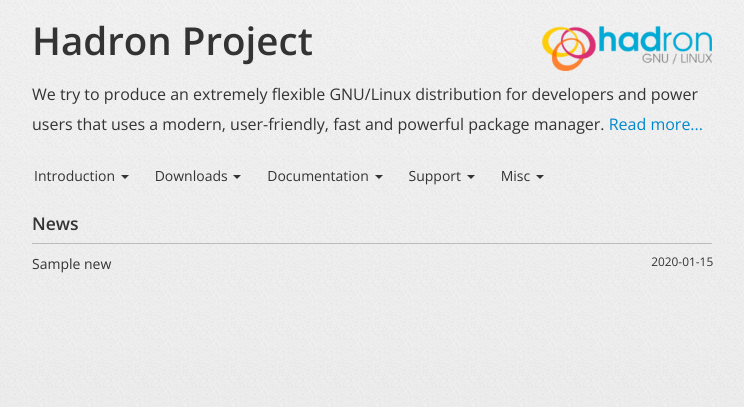
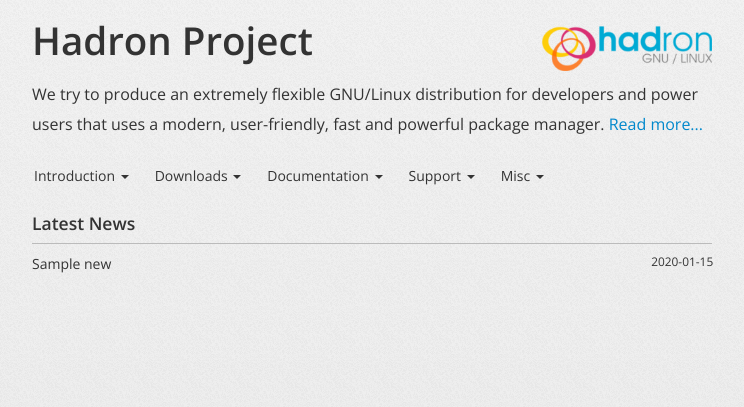
Before and after one commit to hadronproject/HadronWeb, a Django app: template templates/frontend/index.html in a window 1280 px wide. Shown: the top 407 px of the page, without its empty margins (268-1012 px from the left). Run offline with Django 3.2, Linux system fonts and the light colour scheme; the template is opened without the code that fills it: most values are stand-ins (such as "Sample title", 1, 10 or a date in 2020).

Commit message:
if there are no news, write a message instead of that

```diff
--- a/templates/frontend/index.html
+++ b/templates/frontend/index.html
@@ -4,7 +4,8 @@
 {% endblock %}
 {% block content %}
     <div class="news-area">
-        <h4 class="header">News</h4>
+        <h4 class="header">Latest News</h4>
+        {% if news_objects %}
             {% for news in news_objects %}
                 <div class="news-item">
                     <h4 class="title"><a  href="#"> {{ news.title }} </a></h4>
@@ -19,5 +20,8 @@
             {% if read_more %}
                 <a class="read-more" href="/news">Read more news</a>
             {% endif %}
+        {% else %}
+            <h5>No news found</h5>
+        {% endif %}
     </div>
 {% endblock %}
```
Lines whose indentation alone changed are shown as unchanged.
